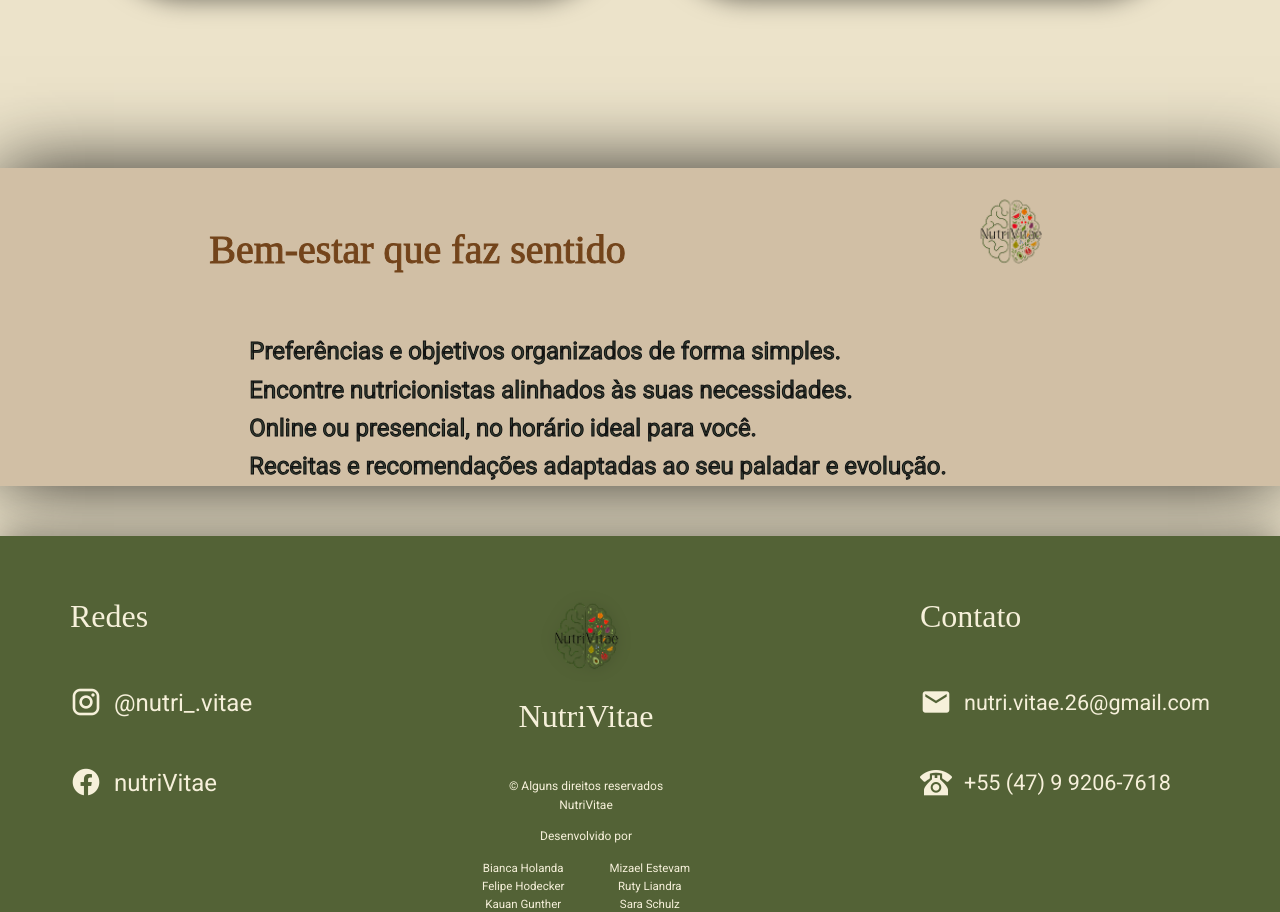
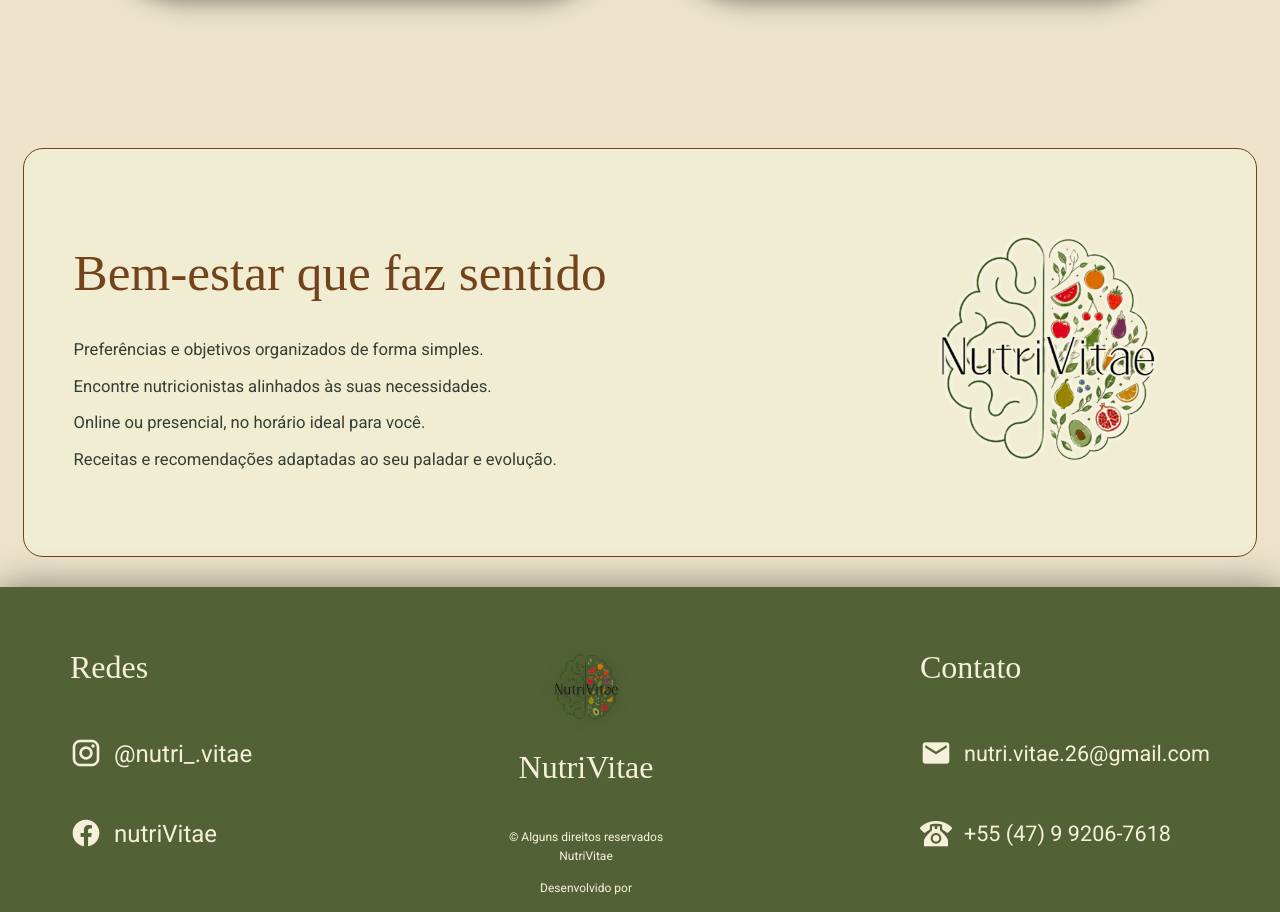
Before and after one commit to nutriVitae-hack2026/nutriVitae, a Vue app: page / in a window 1280 px wide. Shown: the part 1931-2843 px from the top of the page. Built offline with nearby package versions, Linux system fonts and the light colour scheme; a web font is replaced by a local one.

Commit message:
feat: melhorando a estilização da home

```diff
--- a/src/assets/main.css
+++ b/src/assets/main.css
@@ -39,7 +39,7 @@
 
 body a {
   text-decoration: none;
-  font-family: inherit; /* Herda a fonte do elemento pai ou botão */
+  font-family: inherit;
 }
 
 /* Estrutura principal da aplicação Vue */
@@ -52,7 +52,7 @@
   flex-direction: column;
 }
 
-/* Ajustes para mobile */
+/* mobile */
 @media (max-width: 768px) {
   #app {
     padding-left: 0;
--- a/src/components/home/funcionabilidadeHomeComponent.vue
+++ b/src/components/home/funcionabilidadeHomeComponent.vue
@@ -3,6 +3,7 @@
 
 <template>
   <section class="funcionabilidade">
+    <div class="card">
     <div class="left">
       <h2>Bem-estar que faz sentido</h2>
       <ul>
@@ -12,42 +13,96 @@
         <li>Receitas e recomendações adaptadas ao seu paladar e evolução.</li>
       </ul>
     </div>
-    <div>
-      <img src="/logo.png" alt="logo">
+    <div class="right">
+      <img src="/logo-branca.png" alt="logo">
+    </div>
     </div>
   </section>
 </template>
 
 <style scoped>
-.funcionabilidade{
-  background: #D1BFA5;
+.funcionabilidade {
+  width: 100%;
+  padding: 30px 10px;
   display: flex;
   justify-content: center;
-  box-shadow: 0 0 75px rgba(0, 0, 0, 0.8);
-  margin: 50px 0;
-  & .left{
+}
+
+.card {
+
+  background: #F1EDD2;
+  border: 1.5px solid #73441B;
+  border-radius: 20px;
+  padding: 40px clamp(20px, 4vw, 50px);
+  width: 98%;
+  max-width: 1400px;
+  display: flex;
+  align-items: center;
+  justify-content: space-between;
+  gap: 30px;
+}
+
+.left {
   display: flex;
   flex-direction: column;
-    gap: 50px;
-  & h2{
-    font-size: 2.5rem;
+  gap: 24px;
+  max-width: 600px;
+}
+
+.left h2 {
+  font-size: clamp(2.2rem, 4vw, 3.2rem);
   color: #73441B;
-    -webkit-text-stroke: #73441B 1px;
-    margin-top: 50px;
+  font-weight: 400;
+  margin: 0;
 }
-  & ul{
+
+.left ul {
   list-style: none;
-    & li{
-    font-size: 1.5rem;
+  padding: 0;
+  margin: 0;
+  display: flex;
+  flex-direction: column;
+  gap: 12px;
+}
+
+.left li {
+  font-size: clamp(1rem, 1.3vw, 1.25rem);
   color: #333f34;
-    -webkit-text-stroke: #101010 1px;
+  line-height: 1.5;
 }
+
+.right {
+  display: flex;
+  justify-content: center;
+  align-items: center;
+  flex-shrink: 0;
 }
+
+.right img {
+  width: clamp(220px, 25vw, 320px);
+  height: auto;
+  margin: 0;
+  image-rendering: -webkit-optimize-contrast;
+  image-rendering: crisp-edges;
 }
-  & img{
-    width: 70%;
-    height: auto;
-    margin: 20px;
+
+@media (max-width: 768px) {
+  .funcionabilidade {
+    padding: 20px 8px;
+  }
+
+  .card {
+    flex-direction: column;
+    text-align: center;
+    padding: 30px 20px;
+  }
+
+  .left {
+    align-items: center;
+  }
+
+  .right img {
+    width: 200px;
   }
 }
 </style>
```
Lines whose indentation alone changed are shown as unchanged.
